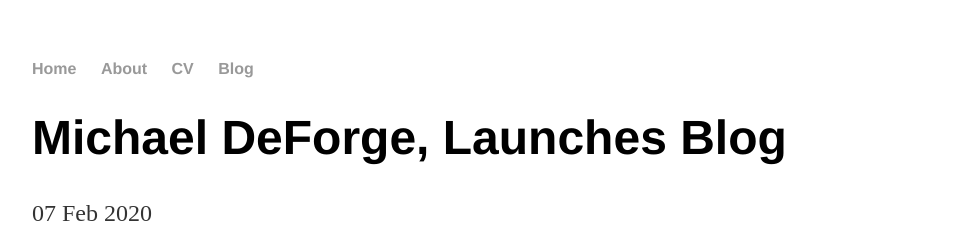
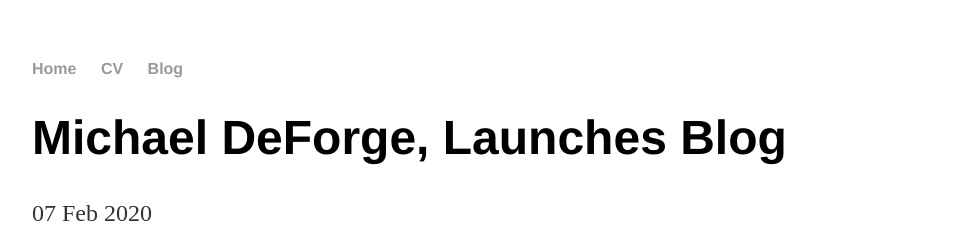
Before and after one commit to mdeforge/mdeforge.github.io, a Jekyll site: the page built from _posts/2020-02-07-test.md, in a window 1280 px wide. Shown: the top 252 px of the page, without its empty margins (160-1119 px from the left). Built offline with Jekyll 4.4.1, drawn with Linux system fonts in a browser that asks for light colours.

Commit message:
Update default.html

```diff
--- a/_layouts/default.html
+++ b/_layouts/default.html
@@ -9,8 +9,7 @@
 			<nav>
 	    		<ul>
 	        		<li><a href="/">Home</a></li>
-		        	<li><a href="/about">About</a></li>
-	        		<li><a href="/cv">CV</a></li>
+	        		<li><a href="/resume">CV</a></li>
 	        		<li><a href="/blog">Blog</a></li>
 	    		</ul>
 			</nav>
```
